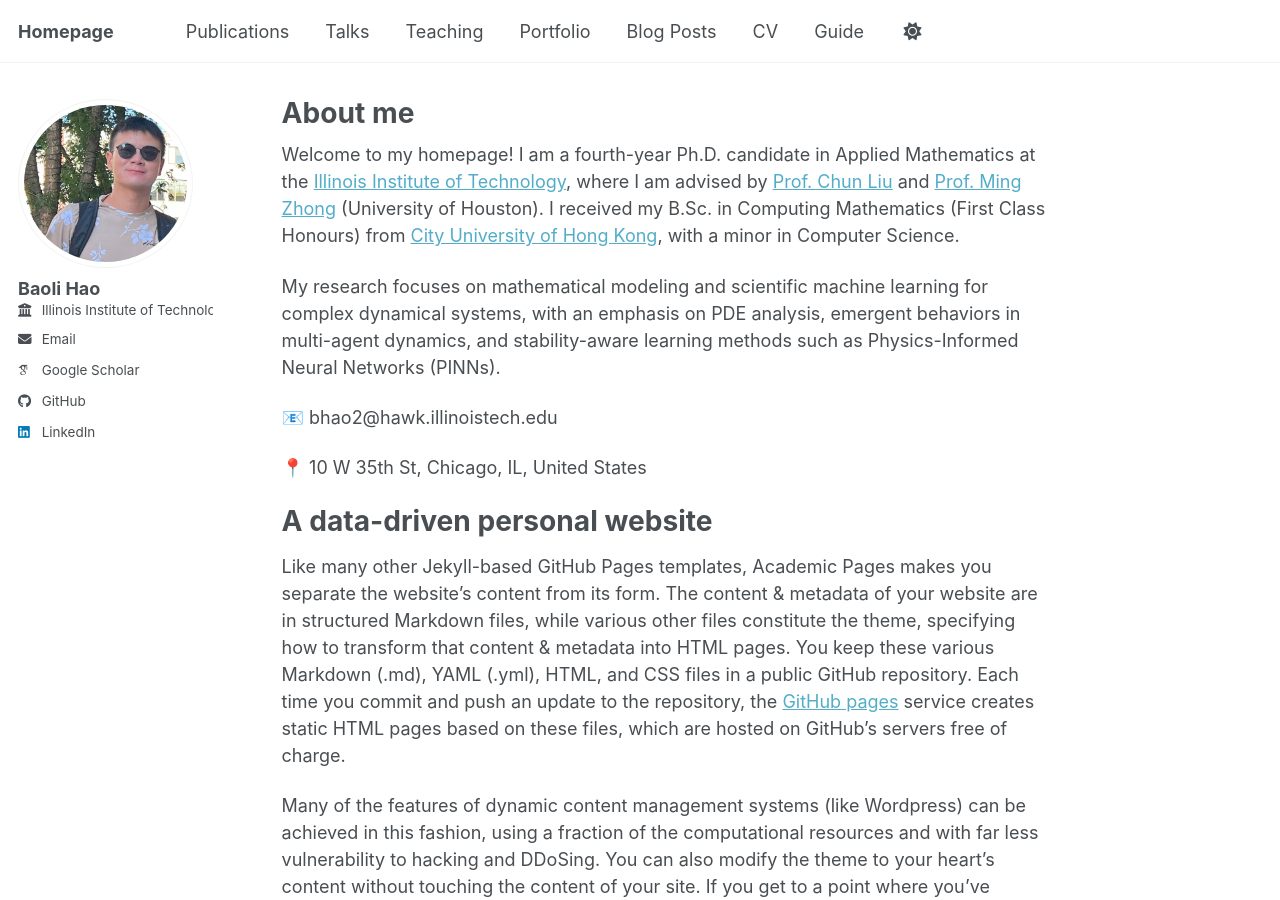
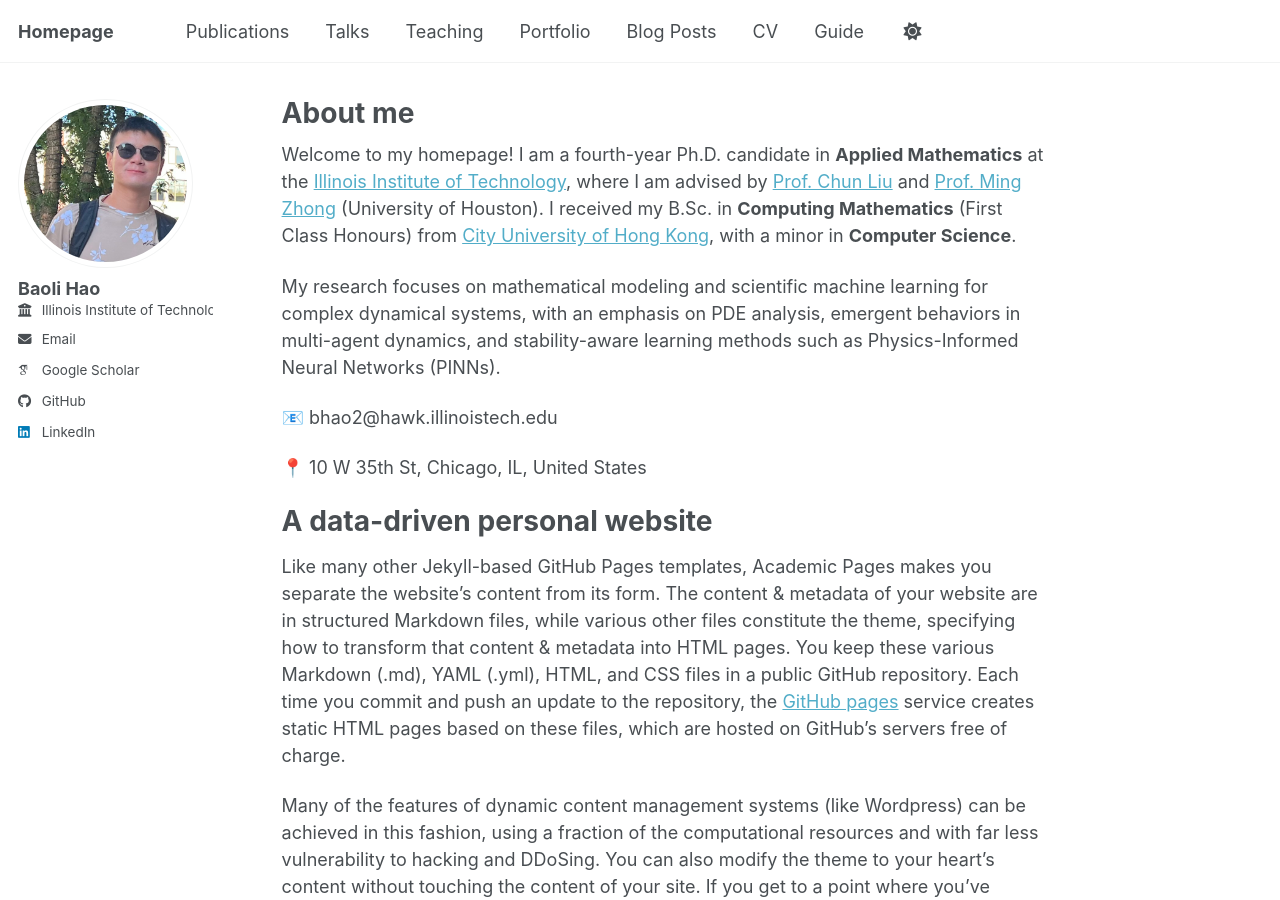
Before and after one commit to baolihao/baolihao.github.io, a Jekyll site: the page built from _pages/about.md, in a window 1280 px wide and 900 px high. Built offline with Jekyll 4.4.1, drawn with Linux system fonts in a browser that asks for light colours; some web fonts are replaced; a script bundle is joined from its source files by our own code; library files that are not in the unit come from our copies.

```diff
--- a/_pages/about.md
+++ b/_pages/about.md
@@ -7,7 +7,7 @@ redirect_from:
   - /about.html
 ---
 
-Welcome to my homepage! I am a fourth-year Ph.D. candidate in Applied Mathematics at the [Illinois Institute of Technology](https://www.iit.edu/applied-math), where I am advised by [Prof. Chun Liu](https://sites.google.com/view/chunliu) and [Prof. Ming Zhong](https://mingjzhong.github.io/) (University of Houston). I received my B.Sc. in Computing Mathematics (First Class Honours) from [City University of Hong Kong](https://www.cityu.edu.hk/ma/), with a minor in Computer Science.
+Welcome to my homepage! I am a fourth-year Ph.D. candidate in **Applied Mathematics** at the [Illinois Institute of Technology](https://www.iit.edu/applied-math), where I am advised by [Prof. Chun Liu](https://sites.google.com/view/chunliu) and [Prof. Ming Zhong](https://mingjzhong.github.io/) (University of Houston). I received my B.Sc. in **Computing Mathematics** (First Class Honours) from [City University of Hong Kong](https://www.cityu.edu.hk/ma/), with a minor in **Computer Science**.
 
 My research focuses on mathematical modeling and scientific machine learning for complex dynamical systems, with an emphasis on PDE analysis, emergent behaviors in multi-agent dynamics, and stability-aware learning methods such as Physics-Informed Neural Networks (PINNs).
 
```
